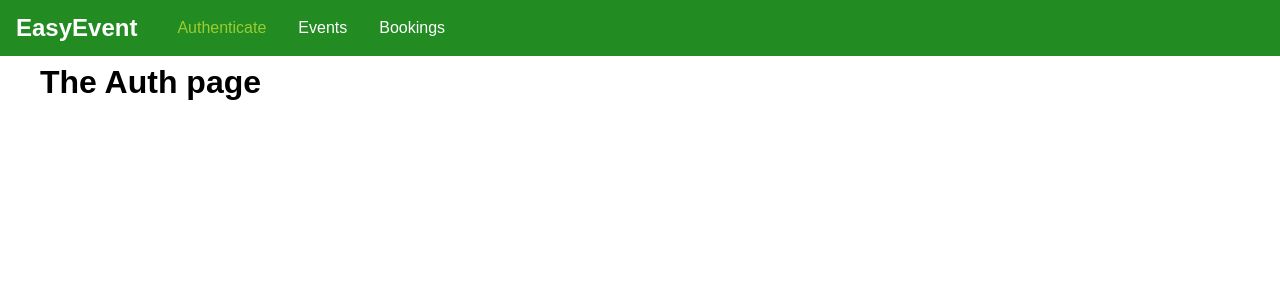
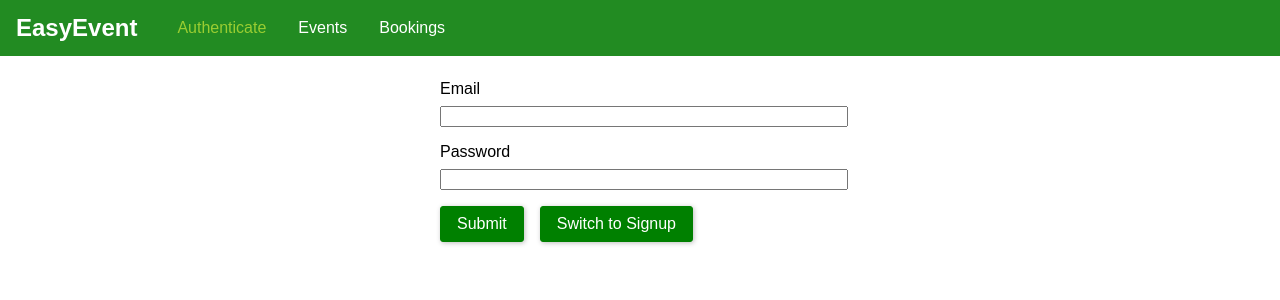
Before and after one commit to Tobzki/webdev-project, a React (Create React App) app in the folder frontend/: page /auth in a window 1280 px wide. Shown: the top 300 px of the page. Built offline with nearby package versions, Linux system fonts and the light colour scheme.

Commit message:
Added login request

```diff
--- /dev/null
+++ b/frontend/src/pages/Auth.css
@@ -0,0 +1,46 @@
+.auth-form {
+
+    width: 25rem;
+    max-width: 80%;
+    margin: 5rem auto;
+}
+
+.form-control label,
+.form-control input {
+
+    width: 100%;
+    display: block;
+
+}
+
+.form-control{
+
+    margin-bottom: 1rem;
+
+}
+
+.form-control label {
+
+    margin-bottom: 0.5rem;
+}
+
+.form-actions button {
+
+    background: green;
+    font: inherit;
+    border: 1px solid green;
+    border-radius: 3px;
+    padding: 0.5rem 1rem;
+    margin-right: 1rem;
+    box-shadow: 1px 1px 5px rgba(0, 0, 0, 0.26);
+    color: white;
+    cursor: pointer;
+
+}
+
+.form-actions button:hover,
+.form-actions button:active {
+
+    background: yellowgreen;
+    border-color: yellowgreen;
+}
--- a/frontend/src/pages/Auth.js
+++ b/frontend/src/pages/Auth.js
@@ -1,9 +1,103 @@
 import React, { Component } from 'react';
 
+import './Auth.css';
+
 class AuthPage extends Component {
+    state = {
+
+        isLogin: true
+    };
+
+    constructor(props) {
+        super(props);
+        this.emailEl = React.createRef();
+        this.passwordEl = React.createRef();
+    }
+
+    switchModeHandler = () => {
+        this.setState(prevState => {
+            return {isLogin: !prevState.isLogin};
+        })
+    }
+
+    submitHandler = (event) => {
+        event.preventDefault();
+        const email = this.emailEl.current.value;
+        const password = this.passwordEl.current.value;
+
+        if(email.trim().lenght === 0 || password.trim().lenght === 0 ) {
+
+            return;
+        }
+
+        let requestBody = {
+            query: `
+            query {
+                login(email: "${email}", password: "${password}") {
+                    userId
+                    token
+                    tokenExpiration
+                }
+            }
+            `
+        };
+
+        if(!this.state.isLogin) {
+            requestBody = {
+            query: `
+            mutation {
+
+            createUser(userInput: {email: "${email}", password: "${password}"}) {
+                _id
+                email
+                }
+            }
+            `
+        };
+        }
+
+        fetch('http://localhost:8000/graphql', {
+            method: 'POST',
+            body: JSON.stringify(requestBody),
+            headers: {
+                'Content-Type': 'application/json'
+            }
+        }).then(res => {
+            if(res.status !==200 && res.status !==201){
+                throw new Error('Failed!');
+            }
+            return res.json();
+        })
+        .then(resData => {
+            console.log(resData);
+        })
+        .catch(err => {
+            console.log(err);
+        });
+
+    };
+
     render(){
 
-        return<h1>The Auth page</h1>;
+        return(
+        <form className="auth-form" onSubmit={this.submitHandler}>
+
+            <div className="form-control">
+                <label htmlFor="email">Email</label>
+                <input type="email" id="email" ref={this.emailEl} />
+            </div>
+            <div className="form-control">
+                <label htmlFor="password">Password</label>
+                <input type="password" id="password" ref={this.passwordEl}/>
+            </div>
+            <div className="form-actions">
+                <button type="submit">Submit</button>
+                <button type="button" onClick={this.switchModeHandler}>
+                    Switch to {this.state.isLogin ? 'Signup' : 'Login'}</button>
+
+                </div>
+        </form>
+        );
     }
 }
 export default AuthPage;
```
Also changed, not shown: 1 other file (tests, documents, lock files or other folders).
